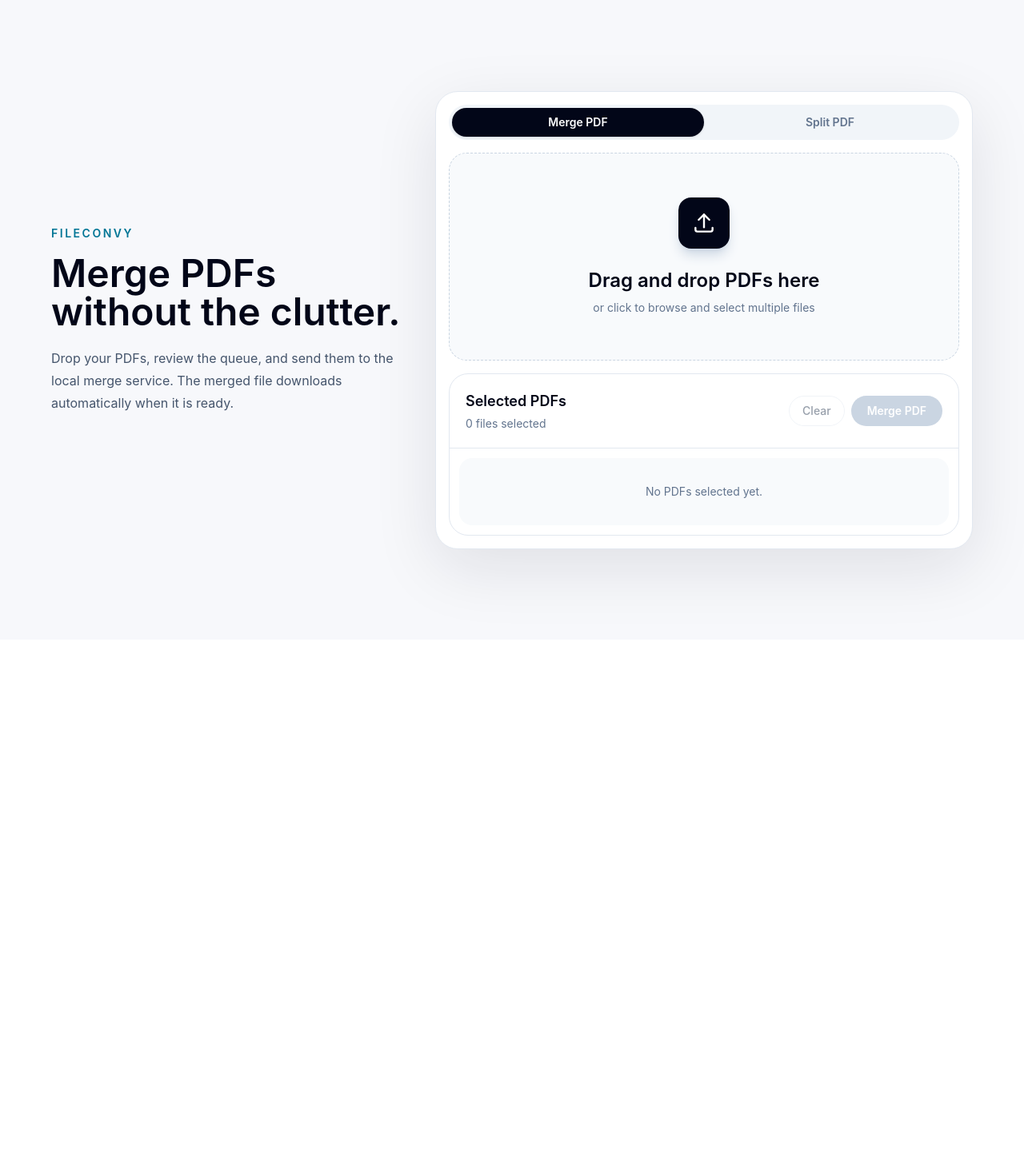
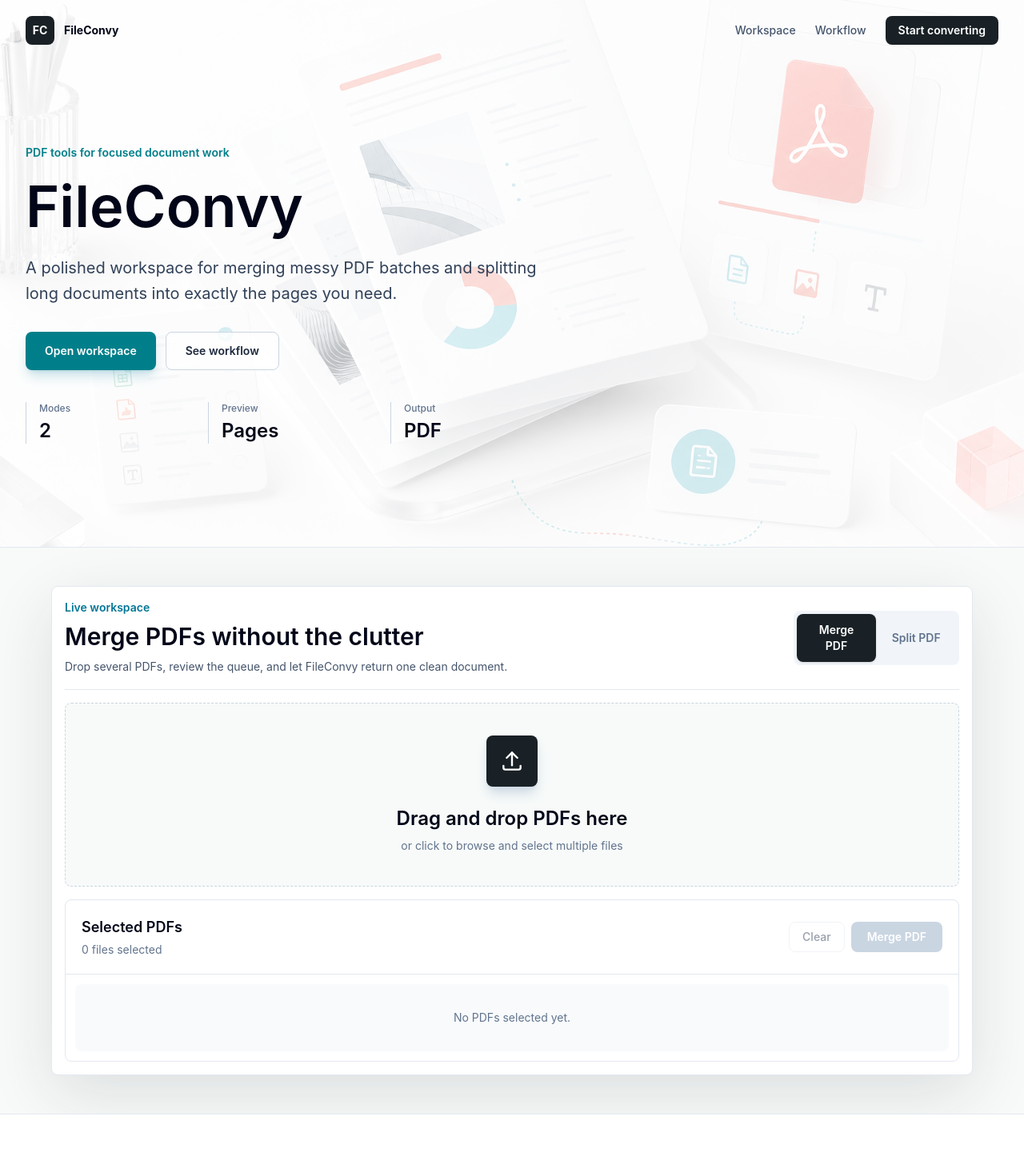
Before and after one commit to Enesfreigthinus/fileconvy-client, a React (Vite) app: page / in a window 1280 px wide. Shown: the top 1456 px of the page at 80% size. Before the commit the page ends 800 px from the top, so only its background shows below. Built offline with nearby package versions, Linux system fonts and the light colour scheme.

Commit message:
Built the new landing page around the existing converter flow

```diff
--- a/src/App.tsx
+++ b/src/App.tsx
@@ -2,6 +2,7 @@ import { useEffect, useMemo, useRef, useState } from "react";
 import type { ChangeEvent, DragEvent } from "react";
 import { getDocument, GlobalWorkerOptions } from "pdfjs-dist";
 import type { PDFDocumentProxy, RenderTask } from "pdfjs-dist";
+import heroImage from "./assets/fileconvy-hero.png";
 import pdfWorkerSrc from "pdfjs-dist/build/pdf.worker.min.mjs?url";
 
 const MERGE_ENDPOINT = "http://localhost:8080/api/pdf/merge";
@@ -146,7 +147,7 @@ function PdfPageThumbnail({
 
   return (
     <button
-      className={`group relative flex min-h-64 flex-col rounded-2xl border bg-white p-2 text-left shadow-sm transition ${
+      className={`group relative flex min-h-64 flex-col rounded-lg border bg-white p-2 text-left shadow-sm transition ${
         isSelected
           ? "border-cyan-500 shadow-lg shadow-cyan-600/15 ring-4 ring-cyan-100"
           : "border-slate-200 hover:border-cyan-300 hover:shadow-md"
@@ -157,7 +158,7 @@ function PdfPageThumbnail({
       aria-pressed={isSelected}
       aria-label={`${isSelected ? "Deselect" : "Select"} page ${pageNumber}`}
     >
-      <div className="flex flex-1 items-center justify-center overflow-hidden rounded-xl bg-slate-100">
+      <div className="flex flex-1 items-center justify-center overflow-hidden rounded-lg bg-slate-100">
         {hasError ? (
           <span className="px-3 text-center text-xs font-medium text-rose-600">
             Preview unavailable
@@ -489,14 +490,14 @@ function App() {
   const toolCopy =
     activeTool === "merge"
       ? {
-          title: "Merge PDFs without the clutter.",
+          title: "Merge PDFs without the clutter",
           description:
-            "Drop your PDFs, review the queue, and send them to the local merge service. The merged file downloads automatically when it is ready.",
+            "Drop several PDFs, review the queue, and let FileConvy return one clean document.",
         }
       : {
-          title: "Split one PDF into the pages you need.",
+          title: "Split only the pages you need",
           description:
-            "Upload a PDF, choose pages from visual thumbnails, and download the result returned by the local split service.",
+            "Preview every page, select the exact range, and download a focused file.",
         };
 
   const isSplitReady =
@@ -506,17 +507,17 @@ function App() {
     splitStatus !== "uploading";
 
   const tabClass = (tool: ActiveTool) =>
-    `flex-1 rounded-full px-4 py-2 text-sm font-semibold transition ${
+    `flex-1 rounded-lg px-4 py-2.5 text-sm font-semibold transition ${
       activeTool === tool
-        ? "bg-slate-950 text-white shadow-sm"
+        ? "bg-[#192126] text-white shadow-sm"
         : "text-slate-500 hover:bg-white hover:text-slate-900"
     }`;
 
   const dropZoneClass = (isDragging: boolean) =>
-    `flex min-h-[260px] cursor-pointer flex-col items-center justify-center rounded-[22px] border border-dashed px-6 py-10 text-center transition ${
+    `flex min-h-[220px] cursor-pointer flex-col items-center justify-center rounded-lg border border-dashed px-6 py-10 text-center transition ${
       isDragging
         ? "border-cyan-500 bg-cyan-50"
-        : "border-slate-300 bg-slate-50 hover:border-cyan-500 hover:bg-cyan-50/60"
+        : "border-slate-300 bg-[#f7faf9] hover:border-cyan-500 hover:bg-cyan-50/70"
     }`;
 
   const messageClass = (status: UploadStatus) =>
@@ -525,7 +526,7 @@ function App() {
     }`;
 
   const renderUploadIcon = () => (
-    <div className="flex h-16 w-16 items-center justify-center rounded-2xl bg-slate-950 text-white shadow-lg shadow-slate-300">
+    <div className="flex h-16 w-16 items-center justify-center rounded-lg bg-[#192126] text-white shadow-lg shadow-slate-300">
       <svg
         aria-hidden="true"
         className="h-8 w-8"
@@ -566,10 +567,10 @@ function App() {
     disabled: boolean,
   ) => (
     <li
-      className="flex items-center gap-3 rounded-2xl px-3 py-3 transition hover:bg-slate-50"
+      className="flex items-center gap-3 rounded-lg px-3 py-3 transition hover:bg-slate-50"
       key={`${file.name}-${file.size}-${file.lastModified}`}
     >
-      <div className="flex h-11 w-11 shrink-0 items-center justify-center rounded-xl bg-rose-50 text-sm font-bold text-rose-600">
+      <div className="flex h-11 w-11 shrink-0 items-center justify-center rounded-lg bg-[#fff0ed] text-sm font-bold text-[#d94b3f]">
         PDF
       </div>
       <div className="min-w-0 flex-1">
@@ -588,23 +589,21 @@ function App() {
     </li>
   );
 
-  return (
-    <main className="min-h-screen bg-[#f7f8fb] px-4 py-6 text-slate-950 sm:px-6 lg:px-8">
-      <section className="mx-auto grid min-h-[calc(100vh-3rem)] max-w-6xl content-center gap-8 lg:grid-cols-[0.8fr_1.2fr] lg:items-center">
-        <div className="max-w-xl">
-          <p className="text-sm font-semibold uppercase tracking-[0.18em] text-cyan-700">
-            FileConvy
+  const renderToolPanel = () => (
+    <div className="rounded-lg border border-slate-200 bg-white p-3 shadow-[0_24px_80px_rgba(25,33,38,0.12)] sm:p-4">
+      <div className="grid gap-4 border-b border-slate-200 pb-4 lg:grid-cols-[1fr_auto] lg:items-center">
+        <div>
+          <p className="text-sm font-semibold text-cyan-700">
+            Live workspace
           </p>
-          <h1 className="mt-4 text-4xl font-semibold tracking-normal text-slate-950 sm:text-5xl">
+          <h2 className="mt-2 text-2xl font-semibold text-slate-950 sm:text-3xl">
             {toolCopy.title}
-          </h1>
-          <p className="mt-5 max-w-lg text-base leading-7 text-slate-600">
+          </h2>
+          <p className="mt-2 max-w-2xl text-sm leading-6 text-slate-600">
             {toolCopy.description}
           </p>
         </div>
-
-        <div className="rounded-[28px] border border-slate-200 bg-white p-3 shadow-[0_24px_80px_rgba(15,23,42,0.10)] sm:p-4">
-          <div className="mb-4 flex rounded-full bg-slate-100 p-1">
+        <div className="flex rounded-lg bg-slate-100 p-1">
           <button
             className={tabClass("merge")}
             type="button"
@@ -620,7 +619,9 @@ function App() {
             Split PDF
           </button>
         </div>
+      </div>
 
+      <div className="pt-4">
         {activeTool === "merge" ? (
           <>
             <div
@@ -650,20 +651,18 @@ function App() {
                 onChange={handleMergeFileChange}
               />
               {renderUploadIcon()}
-                <h2 className="mt-6 text-2xl font-semibold tracking-normal">
+              <h3 className="mt-6 text-2xl font-semibold">
                 Drag and drop PDFs here
-                </h2>
+              </h3>
               <p className="mt-2 text-sm text-slate-500">
                 or click to browse and select multiple files
               </p>
             </div>
 
-              <div className="mt-4 overflow-hidden rounded-3xl border border-slate-200 bg-white">
+            <div className="mt-4 overflow-hidden rounded-lg border border-slate-200 bg-white">
               <div className="flex flex-col gap-3 border-b border-slate-200 p-5 sm:flex-row sm:items-center sm:justify-between">
                 <div>
-                    <h2 className="text-lg font-semibold tracking-normal">
-                      Selected PDFs
-                    </h2>
+                  <h3 className="text-lg font-semibold">Selected PDFs</h3>
                   <p className="mt-1 text-sm text-slate-500">
                     {mergeFiles.length} file
                     {mergeFiles.length === 1 ? "" : "s"} selected
@@ -675,7 +674,7 @@ function App() {
 
                 <div className="flex gap-2">
                   <button
-                      className="rounded-full border border-slate-200 px-4 py-2 text-sm font-medium text-slate-700 transition hover:border-slate-300 hover:bg-slate-50 disabled:cursor-not-allowed disabled:opacity-50"
+                    className="rounded-lg border border-slate-200 px-4 py-2 text-sm font-medium text-slate-700 transition hover:border-slate-300 hover:bg-slate-50 disabled:cursor-not-allowed disabled:opacity-50"
                     type="button"
                     onClick={clearMergeFiles}
                     disabled={mergeFiles.length === 0 || mergeStatus === "uploading"}
@@ -683,7 +682,7 @@ function App() {
                     Clear
                   </button>
                   <button
-                      className="rounded-full bg-cyan-600 px-5 py-2 text-sm font-semibold text-white shadow-lg shadow-cyan-600/20 transition hover:bg-cyan-700 disabled:cursor-not-allowed disabled:bg-slate-300 disabled:shadow-none"
+                    className="rounded-lg bg-[#007f8a] px-5 py-2 text-sm font-semibold text-white shadow-lg shadow-cyan-700/20 transition hover:bg-[#006b73] disabled:cursor-not-allowed disabled:bg-slate-300 disabled:shadow-none"
                     type="button"
                     onClick={handleMerge}
                     disabled={mergeFiles.length === 0 || mergeStatus === "uploading"}
@@ -695,7 +694,7 @@ function App() {
 
               <ul className="max-h-72 overflow-y-auto p-3">
                 {mergeFiles.length === 0 ? (
-                    <li className="rounded-2xl bg-slate-50 px-4 py-8 text-center text-sm text-slate-500">
+                  <li className="rounded-lg bg-slate-50 px-4 py-8 text-center text-sm text-slate-500">
                     No PDFs selected yet.
                   </li>
                 ) : (
@@ -745,21 +744,19 @@ function App() {
                 onChange={handleSplitFileChange}
               />
               {renderUploadIcon()}
-                <h2 className="mt-6 text-2xl font-semibold tracking-normal">
+              <h3 className="mt-6 text-2xl font-semibold">
                 Drag and drop one PDF here
-                </h2>
+              </h3>
               <p className="mt-2 text-sm text-slate-500">
                 or click to browse and replace the selected file
               </p>
             </div>
 
-              <div className="mt-4 overflow-hidden rounded-3xl border border-slate-200 bg-white">
+            <div className="mt-4 overflow-hidden rounded-lg border border-slate-200 bg-white">
               <div className="border-b border-slate-200 p-5">
                 <div className="flex flex-col gap-3 sm:flex-row sm:items-center sm:justify-between">
                   <div>
-                      <h2 className="text-lg font-semibold tracking-normal">
-                        Split settings
-                      </h2>
+                    <h3 className="text-lg font-semibold">Split settings</h3>
                     <p className="mt-1 text-sm text-slate-500">
                       {splitDocument
                         ? `${selectedSplitPages.length} of ${splitDocument.numPages} pages selected`
@@ -771,7 +768,7 @@ function App() {
                     {splitDocument ? (
                       <>
                         <button
-                            className="rounded-full border border-slate-200 px-4 py-2 text-sm font-medium text-slate-700 transition hover:border-slate-300 hover:bg-slate-50 disabled:cursor-not-allowed disabled:opacity-50"
+                          className="rounded-lg border border-slate-200 px-4 py-2 text-sm font-medium text-slate-700 transition hover:border-slate-300 hover:bg-slate-50 disabled:cursor-not-allowed disabled:opacity-50"
                           type="button"
                           onClick={selectAllSplitPages}
                           disabled={splitStatus === "uploading"}
@@ -779,7 +776,7 @@ function App() {
                           Select all
                         </button>
                         <button
-                            className="rounded-full border border-slate-200 px-4 py-2 text-sm font-medium text-slate-700 transition hover:border-slate-300 hover:bg-slate-50 disabled:cursor-not-allowed disabled:opacity-50"
+                          className="rounded-lg border border-slate-200 px-4 py-2 text-sm font-medium text-slate-700 transition hover:border-slate-300 hover:bg-slate-50 disabled:cursor-not-allowed disabled:opacity-50"
                           type="button"
                           onClick={clearSelectedSplitPages}
                           disabled={
@@ -792,7 +789,7 @@ function App() {
                       </>
                     ) : null}
                     <button
-                        className="rounded-full border border-slate-200 px-4 py-2 text-sm font-medium text-slate-700 transition hover:border-slate-300 hover:bg-slate-50 disabled:cursor-not-allowed disabled:opacity-50"
+                      className="rounded-lg border border-slate-200 px-4 py-2 text-sm font-medium text-slate-700 transition hover:border-slate-300 hover:bg-slate-50 disabled:cursor-not-allowed disabled:opacity-50"
                       type="button"
                       onClick={clearSplitFile}
                       disabled={!splitFile || splitStatus === "uploading"}
@@ -814,16 +811,16 @@ function App() {
                     )}
                   </ul>
                 ) : (
-                    <div className="rounded-2xl bg-slate-50 px-4 py-8 text-center text-sm text-slate-500">
+                  <div className="rounded-lg bg-slate-50 px-4 py-8 text-center text-sm text-slate-500">
                     No PDF selected yet.
                   </div>
                 )}
               </div>
 
               {splitFile ? (
-                  <div className="border-t border-slate-200 bg-slate-50/60 p-4 sm:p-5">
+                <div className="border-t border-slate-200 bg-[#f7faf9] p-4 sm:p-5">
                   {isSplitPreviewLoading ? (
-                      <div className="rounded-2xl border border-slate-200 bg-white px-4 py-10 text-center text-sm font-medium text-slate-500">
+                    <div className="rounded-lg border border-slate-200 bg-white px-4 py-10 text-center text-sm font-medium text-slate-500">
                       Preparing page previews...
                     </div>
                   ) : null}
@@ -846,7 +843,7 @@ function App() {
                     </div>
                   ) : null}
 
-                    <div className="mt-4 flex flex-col gap-3 rounded-2xl border border-slate-200 bg-white p-4 sm:flex-row sm:items-center sm:justify-between">
+                  <div className="mt-4 flex flex-col gap-3 rounded-lg border border-slate-200 bg-white p-4 sm:flex-row sm:items-center sm:justify-between">
                     <div className="min-w-0">
                       <p className="text-sm font-semibold text-slate-900">
                         Selected pages
@@ -856,7 +853,7 @@ function App() {
                       </p>
                     </div>
                     <button
-                        className="min-h-11 rounded-full bg-cyan-600 px-5 text-sm font-semibold text-white shadow-lg shadow-cyan-600/20 transition hover:bg-cyan-700 disabled:cursor-not-allowed disabled:bg-slate-300 disabled:shadow-none"
+                      className="min-h-11 rounded-lg bg-[#007f8a] px-5 text-sm font-semibold text-white shadow-lg shadow-cyan-700/20 transition hover:bg-[#006b73] disabled:cursor-not-allowed disabled:bg-slate-300 disabled:shadow-none"
                       type="button"
                       onClick={handleSplit}
                       disabled={!isSplitReady}
@@ -876,6 +873,118 @@ function App() {
           </>
         )}
       </div>
+    </div>
+  );
+
+  return (
+    <main className="min-h-screen bg-[#f8faf9] text-slate-950">
+      <section className="relative isolate overflow-hidden border-b border-slate-200 bg-[#eef4f2]">
+        <img
+          className="absolute inset-0 -z-10 h-full w-full object-cover object-center"
+          src={heroImage}
+          alt=""
+          aria-hidden="true"
+        />
+        <div className="absolute inset-0 -z-10 bg-white/72" />
+
+        <header className="mx-auto flex max-w-7xl items-center justify-between px-4 py-5 sm:px-6 lg:px-8">
+          <a className="flex items-center gap-3 text-sm font-bold text-slate-950" href="#">
+            <span className="flex h-9 w-9 items-center justify-center rounded-lg bg-[#192126] text-white">
+              FC
+            </span>
+            FileConvy
+          </a>
+          <nav className="hidden items-center gap-6 text-sm font-medium text-slate-600 sm:flex">
+            <a className="transition hover:text-slate-950" href="#workspace">
+              Workspace
+            </a>
+            <a className="transition hover:text-slate-950" href="#workflow">
+              Workflow
+            </a>
+            <a
+              className="rounded-lg bg-[#192126] px-4 py-2 font-semibold text-white transition hover:bg-[#2a363c]"
+              href="#workspace"
+            >
+              Start converting
+            </a>
+          </nav>
+        </header>
+
+        <div className="mx-auto flex min-h-[72vh] max-w-7xl items-center px-4 pb-16 pt-10 sm:min-h-[76vh] sm:px-6 lg:px-8">
+          <div className="max-w-3xl">
+            <p className="text-sm font-semibold text-[#007f8a]">
+              PDF tools for focused document work
+            </p>
+            <h1 className="mt-5 text-5xl font-semibold leading-[1.02] text-slate-950 sm:text-6xl lg:text-7xl">
+              FileConvy
+            </h1>
+            <p className="mt-6 max-w-2xl text-lg leading-8 text-slate-700 sm:text-xl">
+              A polished workspace for merging messy PDF batches and splitting long documents into exactly the pages you need.
+            </p>
+            <div className="mt-8 flex flex-col gap-3 sm:flex-row">
+              <a
+                className="inline-flex min-h-12 items-center justify-center rounded-lg bg-[#007f8a] px-6 text-sm font-semibold text-white shadow-lg shadow-cyan-700/20 transition hover:bg-[#006b73]"
+                href="#workspace"
+              >
+                Open workspace
+              </a>
+              <a
+                className="inline-flex min-h-12 items-center justify-center rounded-lg border border-slate-300 bg-white/80 px-6 text-sm font-semibold text-slate-800 transition hover:border-slate-400 hover:bg-white"
+                href="#workflow"
+              >
+                See workflow
+              </a>
+            </div>
+            <dl className="mt-10 grid max-w-2xl grid-cols-3 gap-3">
+              <div className="border-l border-slate-300 pl-4">
+                <dt className="text-xs font-medium text-slate-500">Modes</dt>
+                <dd className="mt-1 text-2xl font-semibold text-slate-950">2</dd>
+              </div>
+              <div className="border-l border-slate-300 pl-4">
+                <dt className="text-xs font-medium text-slate-500">Preview</dt>
+                <dd className="mt-1 text-2xl font-semibold text-slate-950">Pages</dd>
+              </div>
+              <div className="border-l border-slate-300 pl-4">
+                <dt className="text-xs font-medium text-slate-500">Output</dt>
+                <dd className="mt-1 text-2xl font-semibold text-slate-950">PDF</dd>
+              </div>
+            </dl>
+          </div>
+        </div>
+      </section>
+
+      <section id="workspace" className="px-4 py-12 sm:px-6 lg:px-8">
+        <div className="mx-auto max-w-6xl">
+          {renderToolPanel()}
+        </div>
+      </section>
+
+      <section id="workflow" className="border-t border-slate-200 bg-white px-4 py-16 sm:px-6 lg:px-8">
+        <div className="mx-auto grid max-w-6xl gap-10 lg:grid-cols-[0.8fr_1.2fr] lg:items-start">
+          <div>
+            <p className="text-sm font-semibold text-[#d94b3f]">Simple by design</p>
+            <h2 className="mt-3 text-3xl font-semibold text-slate-950 sm:text-4xl">
+              Built for the small PDF jobs that should not become chores.
+            </h2>
+          </div>
+          <div className="grid gap-4 sm:grid-cols-3">
+            {[
+              ["Drop", "Add PDFs directly into the active tool."],
+              ["Review", "Check file order, size, and selected pages."],
+              ["Download", "Run the local service and receive the finished file."],
+            ].map(([title, description]) => (
+              <article
+                className="rounded-lg border border-slate-200 bg-[#f8faf9] p-5"
+                key={title}
+              >
+                <h3 className="text-base font-semibold text-slate-950">{title}</h3>
+                <p className="mt-3 text-sm leading-6 text-slate-600">
+                  {description}
+                </p>
+              </article>
+            ))}
+          </div>
+        </div>
       </section>
     </main>
   );
```
Also changed, not shown: src/assets/fileconvy-hero.png (added). Lines whose indentation alone changed are shown as unchanged.
